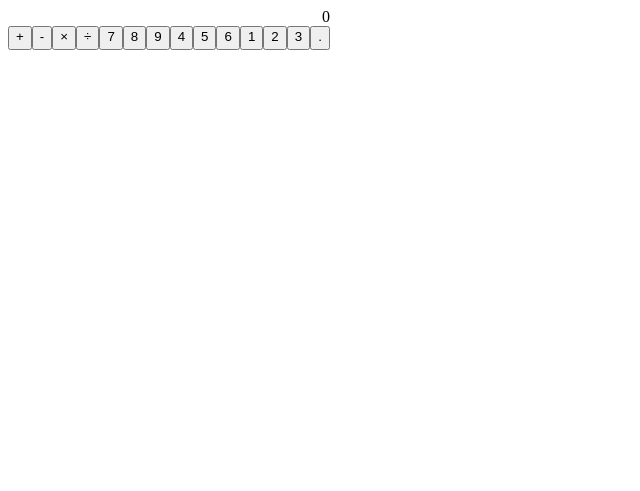
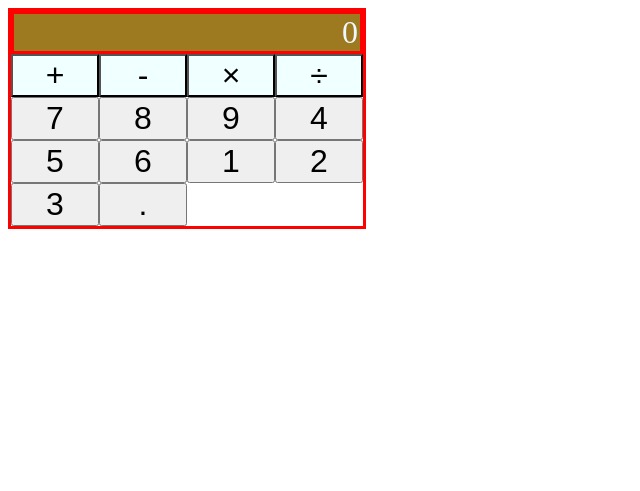
Before and after one commit to kuyakevin/calculator, a plain HTML site: page index.html in a window 1280 px wide. Shown: the whole page, without its empty margins (0-640 px from the left). Drawn offline with Linux system fonts and the light colour scheme.

Commit message:
Added style to the calculator to make buttons and general appearance well enough for users to view.

```diff
--- a/style.css
+++ b/style.css
@@ -1,25 +1,42 @@
 .calculator {
-    display: flex;
-    height: 30rem;
-    flex-direction: column;
-    width: fit-content;
+    max-inline-size: 22rem;
+    border-style: solid;
+    border-color: red;
+}
+
+.output {
+    font-size: 2rem;
+    text-align: end;
+    border-style: solid;
+    border-color: red;
+    background-color: rgb(157, 121, 31);
+    color: aliceblue;
+    padding-inline-end: 2px;
 
 }
 
-.output {
-    display: flex;
-    flex-direction: row-reverse;
+.calculatorKeys {
+    display: grid;
+    grid-template-columns: repeat(4, 1fr);
 }
 
-.calculatorKeys {
-    display: flex;
-    height: 1.5rem;
-}
 
 .calculatorOperation {
-    display: flex;
+    font-size: 2rem;
+    background-color:azure;
 }
 
 .calculatorNumber {
-    display: flex;
+    font-size: 2rem;
 }
+
+.calculatorEqual {
+    font-size: 2rem;
+    grid-column: 4/5;
+    grid-row: 2/ span 4;
+    background-color: beige;
+}
+
+.calculatorClear {
+    font-size: 2rem;
+}
```
Also changed, not shown: 1 other file.
